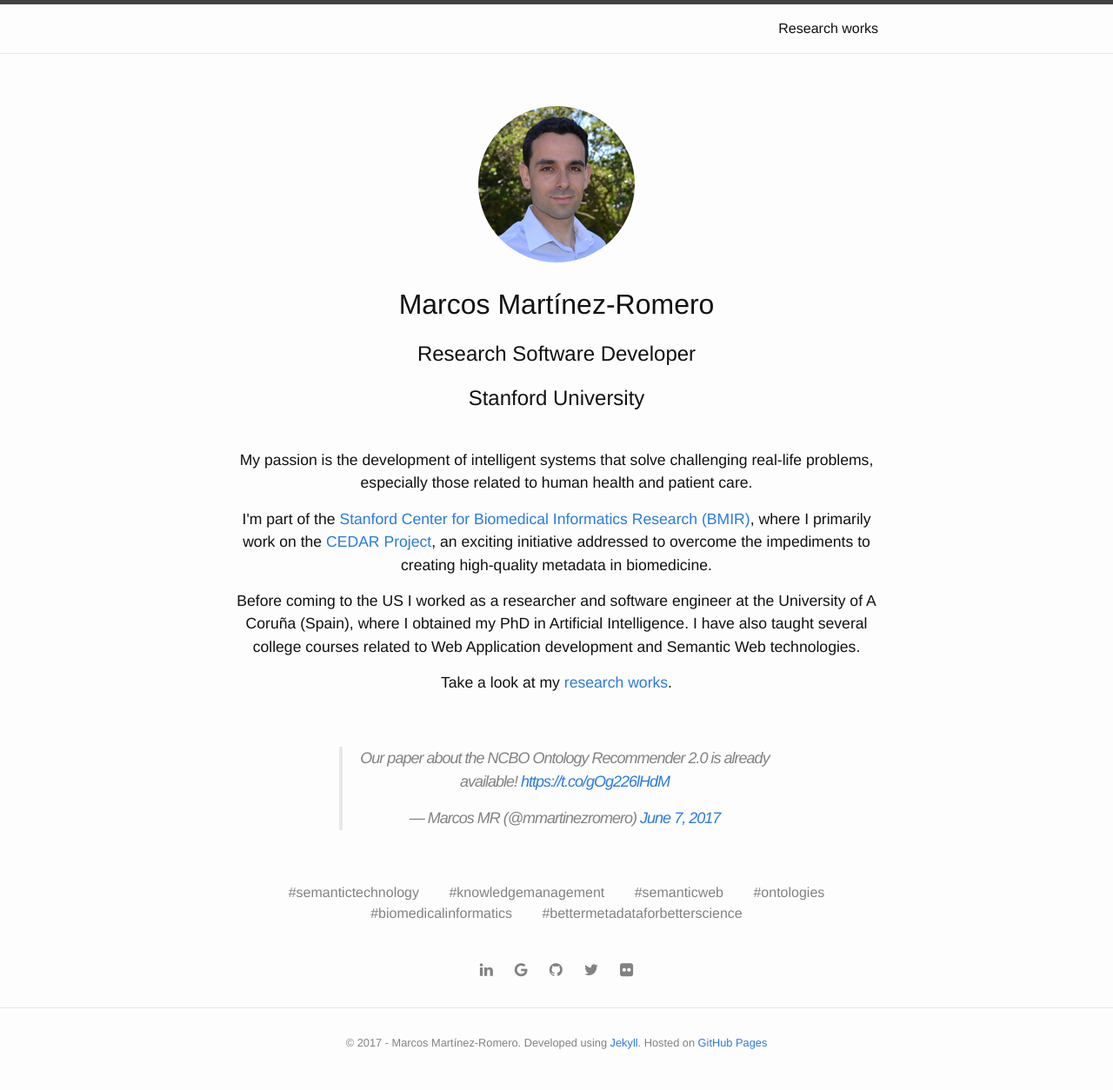
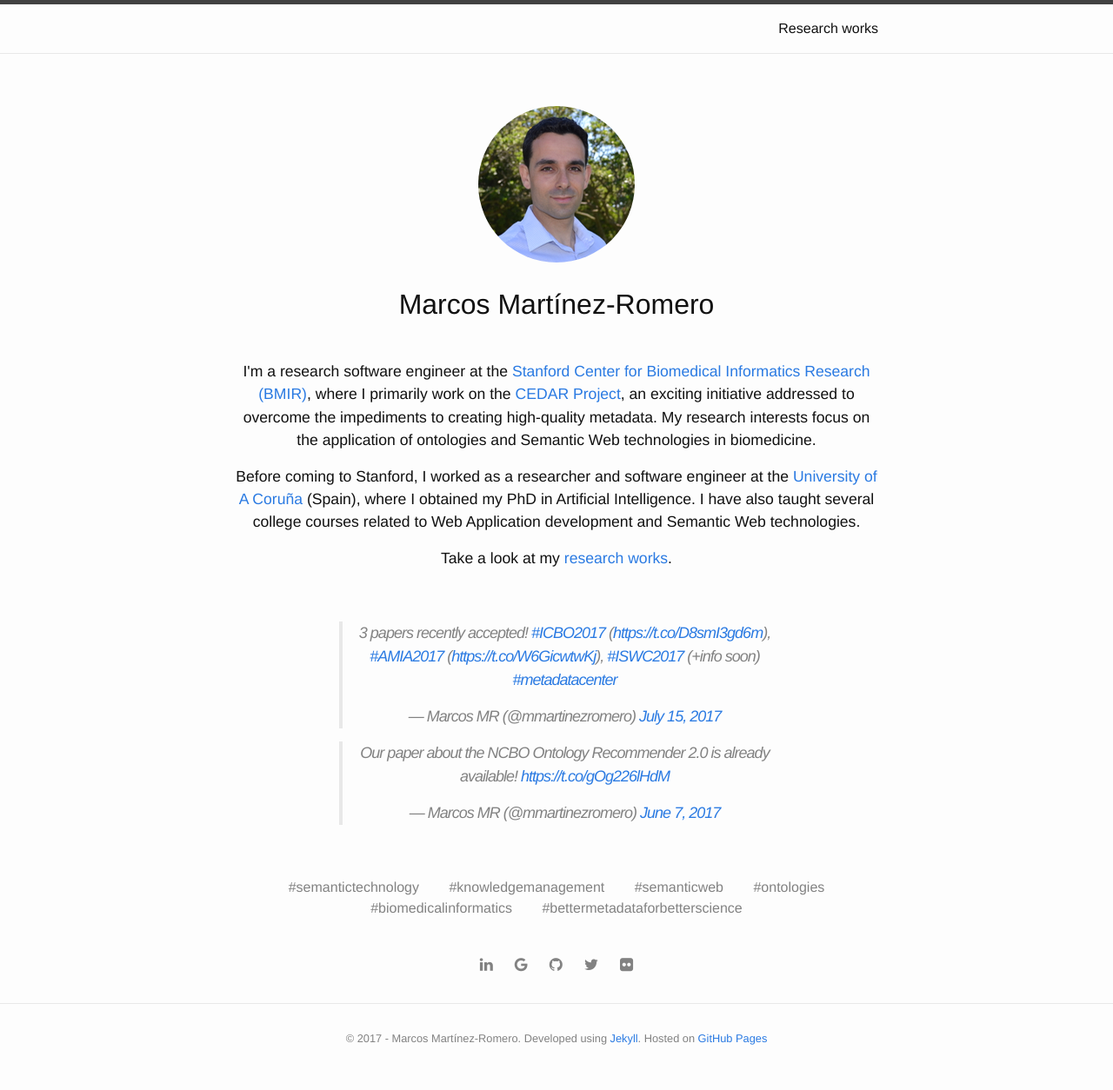
Before and after one commit to marcosmro/marcosmro.github.io, a Jekyll site: the page built from index.html, in a window 1280 px wide. Shown: the whole page at 87% size. Built offline with Jekyll 4.4.1, drawn with Linux system fonts in a browser that asks for light colours; comment, search, counter and statistics services are not loaded.

Commit message:
Update main page

```diff
--- a/index.html
+++ b/index.html
@@ -25,20 +25,25 @@
     <br/>
     <!-- Info -->
     <h1 class="my-header">Marcos Martínez-Romero</h1>
-    <h2 class="my-header">Research Software Developer</h2>
+    <!--
+    <h2 class="my-header">Research Software Engineer</h2>
     <h2 class="my-header">Stanford University</h2>
+-->
     <!-- About me -->
     <div class="container-info">
-        <p>My passion is the development of intelligent systems that solve challenging real-life problems, especially those related to human health and patient care.</p>
-        <p>I'm part of the <a href="http://bmir.stanford.edu/">Stanford Center for
-      Biomedical Informatics Research (BMIR)</a>, where I primarily work on the <a href="http://metadatacenter.org">CEDAR Project</a>, an exciting initiative addressed to overcome the impediments to creating high-quality metadata in biomedicine. </p>
-        <p>Before coming to the US I worked as a researcher and software engineer at the University of A Coruña (Spain), where I obtained my PhD in Artificial Intelligence. I have also taught several college courses related to Web Application development and Semantic Web technologies.</p>
+        <p>I'm a research software engineer at the <a href="http://bmir.stanford.edu/">Stanford Center for
+            Biomedical Informatics Research (BMIR)</a>, where I primarily work on the <a href="http://metadatacenter.org">CEDAR Project</a>, an exciting initiative addressed to overcome the impediments to creating high-quality metadata. My research interests focus on the application of ontologies and Semantic Web technologies in biomedicine.</p>
+        <p>Before coming to Stanford, I worked as a researcher and software engineer at the <a href="http://www.udc.es">University of A Coruña</a> (Spain), where I obtained my PhD in Artificial Intelligence. I have also taught several college courses related to Web Application development and Semantic Web technologies.</p>
         <p>Take a look at my <a href="/research_works/">research works</a>.</p>
     </div>
-     <!-- Twitter widget-->
+    <!-- Twitter widget-->
     <div class="container-twitter-widget">
-        <blockquote class="twitter-tweet" data-cards="hidden" data-lang="en"><p lang="en" dir="ltr">Our paper about the NCBO Ontology Recommender 2.0 is already available! <a href="https://t.co/gOg226lHdM">https://t.co/gOg226lHdM</a></p>&mdash; Marcos MR (@mmartinezromero) <a href="https://twitter.com/mmartinezromero/status/872537261434216448">June 7, 2017</a></blockquote>
-<script async src="//platform.twitter.com/widgets.js" charset="utf-8"></script>
+        <blockquote class="twitter-tweet" data-lang="en">
+            <p lang="en" dir="ltr">3 papers recently accepted! <a href="https://twitter.com/hashtag/ICBO2017?src=hash">#ICBO2017</a> (<a href="https://t.co/D8smI3gd6m">https://t.co/D8smI3gd6m</a>), <a href="https://twitter.com/hashtag/AMIA2017?src=hash">#AMIA2017</a> (<a href="https://t.co/W6GicwtwKj">https://t.co/W6GicwtwKj</a>), <a href="https://twitter.com/hashtag/ISWC2017?src=hash">#ISWC2017</a> (+info soon) <a href="https://twitter.com/hashtag/metadatacenter?src=hash">#metadatacenter</a></p>&mdash; Marcos MR (@mmartinezromero) <a href="https://twitter.com/mmartinezromero/status/886307297915359232">July 15, 2017</a></blockquote>
+        <script async src="//platform.twitter.com/widgets.js" charset="utf-8"></script>
+        <blockquote class="twitter-tweet" data-cards="hidden" data-lang="en">
+            <p lang="en" dir="ltr">Our paper about the NCBO Ontology Recommender 2.0 is already available! <a href="https://t.co/gOg226lHdM">https://t.co/gOg226lHdM</a></p>&mdash; Marcos MR (@mmartinezromero) <a href="https://twitter.com/mmartinezromero/status/872537261434216448">June 7, 2017</a></blockquote>
+        <script async src="//platform.twitter.com/widgets.js" charset="utf-8"></script>
     </div>
     <!-- Tags -->
     <div class="container-tags"> <a href="https://en.wikipedia.org/wiki/Semantic_technology">#semantictechnology</a> <a href="https://en.wikipedia.org/wiki/Knowledge_management">#knowledgemanagement</a> <a href="https://en.wikipedia.org/wiki/Semantic_Web">#semanticweb</a> <a href="https://en.wikipedia.org/wiki/Ontology_(information_science)">#ontologies</a> <a href="https://en.wikipedia.org/wiki/Health_informatics">#biomedicalinformatics</a> <a href="https://en.wikipedia.org/wiki/Metadata">#bettermetadataforbetterscience</a> </div>
--- a/research_works/index.html
+++ b/research_works/index.html
@@ -5,10 +5,13 @@
 ---
 <h2>2017</h2>
 <ul>
+    <li>Martínez-Romero, M., O’Connor, M. J., Shankar, R., Panahiazar, M., Willrett, D., Egyedi, A. L., Gevaert, O., Graybeal, J., Musen, M. A. (2017). <strong>Fast and Accurate Metadata Authoring Using Ontology-Based Recommendations</strong>. Proceedings of the AMIA 2017 Annual Symposium (AMIA 2017), Washington DC, USA, November 4-8, 2017 (accepted). <a href="https://amia2017.zerista.com/event/member?item_id=6377338">[abstract]</a></li>
+    <li>Gonçalves, R. S., O’Connor, M. J., Martínez-Romero, M., Egyedi, A. L., Willrett, D., Graybeal, J., Musen, M. A. (2017). <strong>The CEDAR Workbench: An Ontology-Assisted Environment for Authoring Metadata that Describe Scientific Experiments</strong>. Proceedings of the 16th International Semantic Web Conference (ISWC 2017), Vienna, Austria, October 21-25, 2017 (accepted).</li>
+    <li>Martínez-Romero, M., O’Connor, M. J., Dorf, M., Vendetti, J., Willrett, D., Egyedi, A. L., Graybeal, J., Musen, M. A. (2017). <strong>Supporting ontology-based standardization of biomedical metadata in the CEDAR Workbench</strong>. Proceedings of the 8th International Conference on Biomedical Ontology 2017 (ICBO 2017), Newcastle upon Tyne, UK, September 13-15, 2017 (accepted). <a href="https://metadatacenter.org/supporting-ontology-based-standardization-biomedical-metadata-cedar-workbench-press">[abstract]</a></li>
     <li>Martínez-Romero, M., Jonquet, C., O’Connor, M. J., Graybeal, J., Pazos, A., Musen, M. A. (2017). <strong>NCBO Ontology Recommender 2.0: An Enhanced Approach For Biomedical Ontology Recommendation</strong>. Journal of Biomedical Semantics, 8(21), 1-22 <a href="https://jbiomedsem.biomedcentral.com/articles/10.1186/s13326-017-0128-y">[paper]</a></li>
     <li>Debra Willrett, Martin J. O’Connor, Marcos Martínez-Romero, Attila L. Egyedi, Ravi D. Shankar, Purvesh Khatri, Olivier Gevaert, John Graybeal, Syed Ahmad Chan Bukhari, Kei-Hoi Cheung, Steven H. Kleinstein, John Campbell, Jeffrey A. Wiser, Kim A. Durante, Alejandra Gonzalez-Beltran, Philippe Rocca-Serra, Susanna-Assunta Sansone, Mark A. Musen (2017). <strong>Finding and Reusing Biomedical Datasets using CEDAR Metadata Repository and Tools</strong>. Poster presented at the Big Data in Biomedicine Conference. May 24-25, 2017. Stanford University, Stanford, California, USA. <a href="https://metadatacenter.org/sites/default/files/artifact/CEDAR%20Overview%20BigData%202017.pdf">[poster]</a></li>
     <li>Marcos Martínez-Romero, Martin J. O'Connor, Ravi D. Shankar, Maryam Panahiazar, Debra Willrett, Attila L. Egyedi, John Graybeal, Mark A. Musen (2017). <strong>CEDAR's predictive data entry: easier and faster creation of high-quality metadata</strong>. Poster presented at the Biocuration 2017 Conference. Winner of one of the Best Poster Awards. March 26-29, 2017. Stanford University, Stanford, California, USA. <a href="https://f1000research.com/posters/6-324">[abstract, poster]</a></li>
-    <li>Ravi D. Shankar, Marcos Martinez-Romero, Martin J. O’ Connor, John Graybeal, Purvesh Khatri, Mark A. Musen (2017). <strong>SAP – a CEDAR-based pipeline for semantic annotation of biomedical metadata</strong>. Poster presented at the Biocuration 2017 Conference. March 26-29, 2017. Stanford University, Stanford, California, USA. <a href="https://metadatacenter.org/sites/default/files/artifact/SAP%20%E2%80%93%20a%20CEDAR-based%20pipeline%20for%20semantic%20annotation%20of%20biomedical%20metadata.pdf">[poster]</a></li>
+    <li>Ravi D. Shankar, Marcos Martínez-Romero, Martin J. O’ Connor, John Graybeal, Purvesh Khatri, Mark A. Musen (2017). <strong>SAP – a CEDAR-based pipeline for semantic annotation of biomedical metadata</strong>. Poster presented at the Biocuration 2017 Conference. March 26-29, 2017. Stanford University, Stanford, California, USA. <a href="https://metadatacenter.org/sites/default/files/artifact/SAP%20%E2%80%93%20a%20CEDAR-based%20pipeline%20for%20semantic%20annotation%20of%20biomedical%20metadata.pdf">[poster]</a></li>
 </ul>
 <h2>2016</h2>
 <ul>
```
